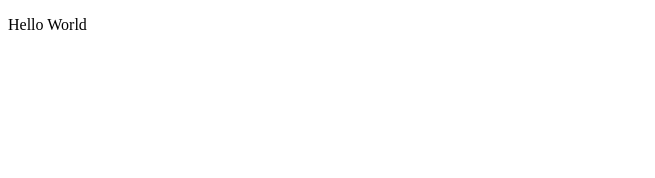
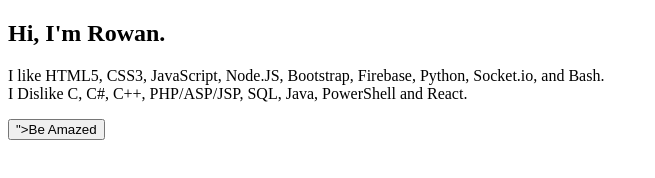
Before and after one commit to RowanFromBJC/rowanfrombjc.github.io, a plain HTML site: page docs/index.html in a window 1280 px wide. Shown: the whole page, without its empty margins (0-655 px from the left). Drawn offline with Linux system fonts and the light colour scheme; some packages are replaced by stand-ins of ours; a script that the page names is missing.

Commit message:
Update index.html

```diff
--- a/docs/index.html
+++ b/docs/index.html
@@ -5,8 +5,11 @@
 <meta http-equiv="X-UA-Compatible" content="IE=edge"/>
 <meta name="viewport" content="width=device-width, initial-scale=1.0"/>
 <title>RowanFromBJC</title>
+<script src="https://cdn.babylonjs.com/viewer/babylon.viewer.js"></script>
 </head>
 <body>
-<p>Hello World</p>
+	<h2>Hi, I'm Rowan.</h2>
+	<p>I like HTML5, CSS3, JavaScript, Node.JS, Bootstrap, Firebase, Python, Socket.io, and Bash.<br/>I Dislike C, C#, C++, PHP/ASP/JSP, SQL, Java, PowerShell and React.</p>
+	<button onclick="document.querySelector("body").innerHTML = <babylon model=""></babylon>">Be Amazed</button>
 </body>
 </html>
```
